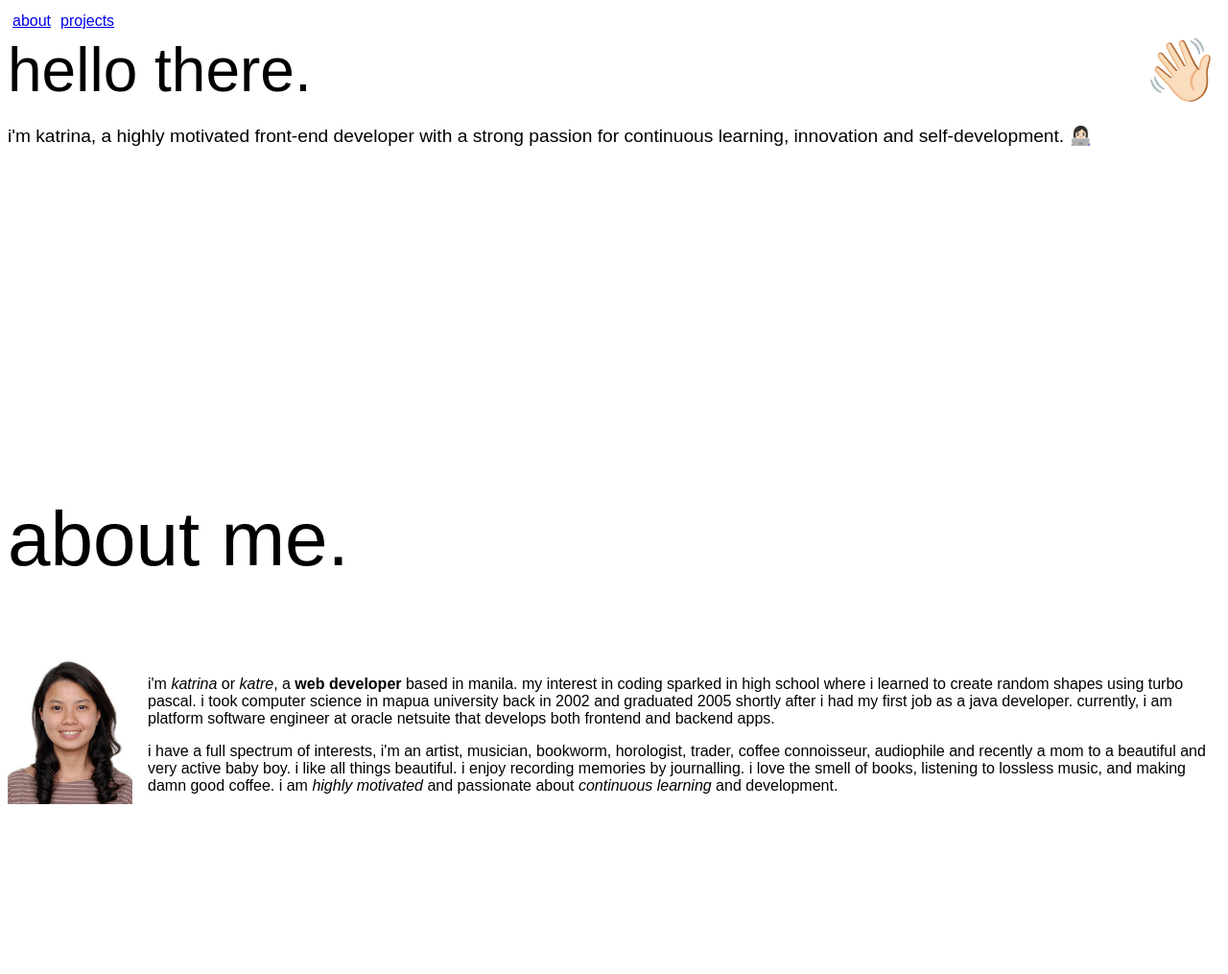
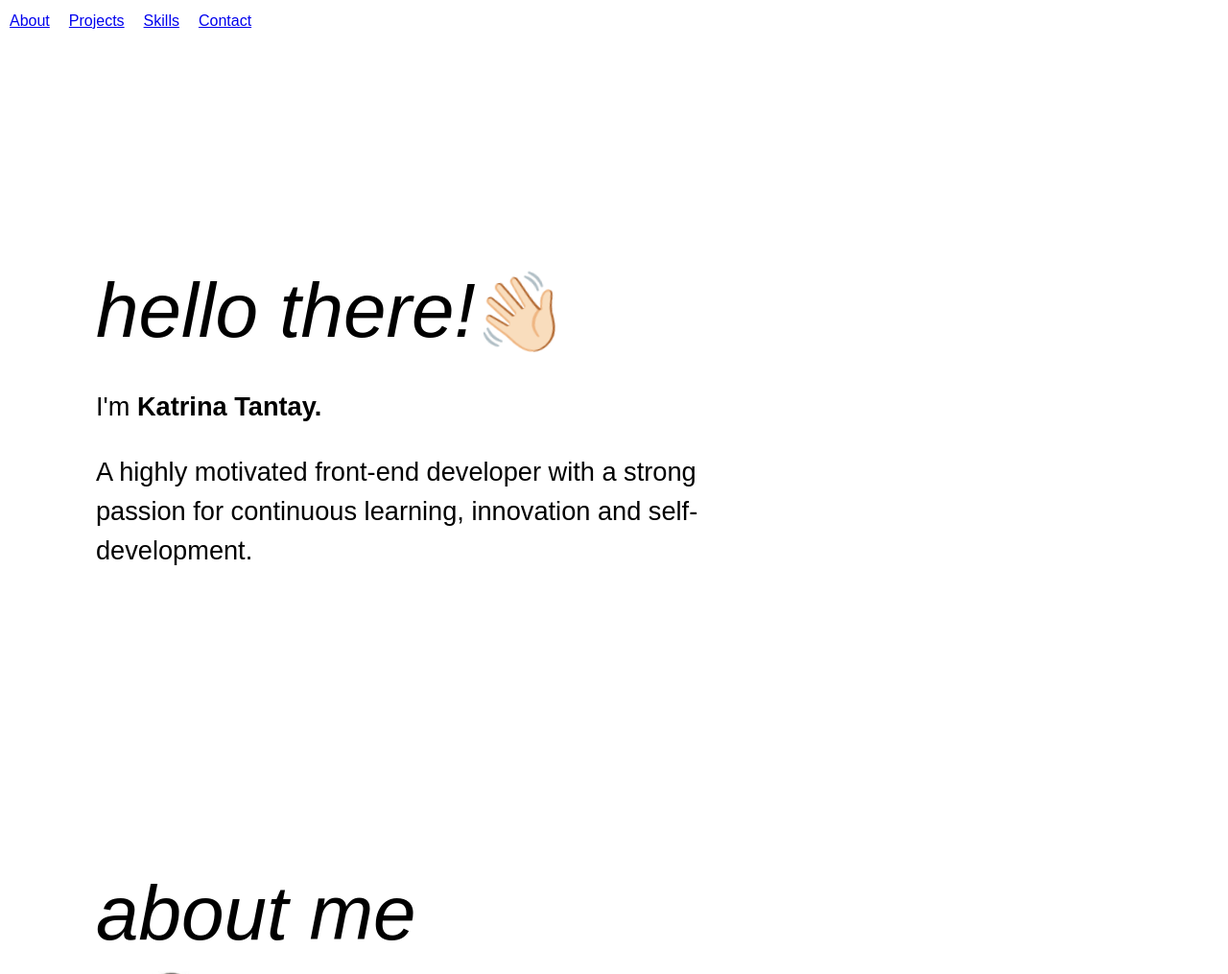
Before and after one commit to kat3samsin/portfolio, a Gatsby site: page / in a window 1280 px wide. Shown: the top 1015 px of the page at 96% size. Built offline with nearby package versions, Linux system fonts and the light colour scheme; Gatsby itself is replaced by a stand-in of ours.

Commit message:
fixed styling

```diff
--- a/src/components/about.js
+++ b/src/components/about.js
@@ -3,45 +3,46 @@ import styled from 'styled-components';
 import Img from 'gatsby-image';
 import PropTypes from 'prop-types';
 
-const StyledMain = styled.main`
-  display: grid;
-  grid-template-cols: repeat(12, 1fr);
-  grid-template-rows: repeat(8, 1fr);
-  grid-gap: 1em;
-`;
 
 const AboutMe = styled.div`
+  @media only screen and (max-width: 600px) {
+    padding-top: 180px;
+    font-size: 4em;
+  }
+  padding-top: 270px;
   font-size: 5em;
-  grid-column: 1 / span 12;
-  grid-row: 3;
+  font-style: italic;
+  align-items: flex-end;
 `;
 
 const Avatar = styled(Img)`
-  width: 15%;
-  height: 20%;
-  grid-column: 1 / span 2;
-  grid-row: 4;
-`
+  // display: inline-block;
+  // padding: 20px;
+`;
+
 const Description = styled.div`
-  font-size: 1em;
-  grid-column: 3 / span 10;
-  grid-row: 4;
+  @media only screen and (max-width: 600px) {
+    font-size: 1em;
+  }
+  font-size: 1.2em;
+  display: inline-block;
+  max-width: 700px;
 `;
 
 const About = ({ data }) => {
   const { frontmatter, html } = data[0].node;
   return (
-    <StyledMain>
-      <AboutMe>{frontmatter.title}</AboutMe>
+    <>
+      <AboutMe data-aos='fade-in'>{frontmatter.title}</AboutMe>
       <Avatar fluid={frontmatter.avatar.childImageSharp.fluid} alt="Avatar" alt='avatar' style={{
-        width: `130px`,
-        height: `150px`
+        width: `15%`,
+        height: `20%`
       }}
       />
-      <Description>
+      <Description data-aos='fade-in'>
         <div dangerouslySetInnerHTML={{ __html: html }} />
       </Description>
-    </StyledMain>
+    </>
   );
 };
 
--- a/src/components/header.js
+++ b/src/components/header.js
@@ -6,20 +6,27 @@ import styled from 'styled-components'
 
 const HeaderStyled = styled.header`
   display: flex;
+  align-content: flex-end;
 `;
 
 const LinkStyled = styled(Link)`
-  padding: 5px;
+  padding: 10px;
 `;
 
 const Header = ({ siteTitle }) => (
   <>
   <HeaderStyled>
     <LinkStyled to="/about">
-      about
+      About
     </LinkStyled>
     <LinkStyled to="/projects">
-      projects
+      Projects
+    </LinkStyled>
+    <LinkStyled to="/skills">
+      Skills
+    </LinkStyled>
+    <LinkStyled to="/contact">
+      Contact
     </LinkStyled>
   </HeaderStyled>
   </>
--- a/src/components/hero.js
+++ b/src/components/hero.js
@@ -1,43 +1,66 @@
 import React from 'react'
-import styled from 'styled-components'
+import styled, { keyframes } from 'styled-components'
 import PropTypes from 'prop-types'
 
-const StyledMain = styled.main`
-  display: flex;
-  flex-wrap: wrap;
-  justify-content: space-between;
+const Hello = styled.div`
+  @media only screen and (max-width: 600px) {
+    padding-top: 0px;
+    font-size: 3em;
+  }
+  padding-top: 100px;
+  font-size: 5em;
+  font-style: italic;
+  display: inline-block;
 `;
 
-const Hello = styled.div`
-  font-size: 4em;
+const helloWave = keyframes`
+  0% { transform: rotate(  0.0deg) }
+  10% { transform: rotate(-10.0deg) }
+  20% { transform: rotate( 12.0deg) }
+  30% { transform: rotate(-10.0deg) }
+  40% { transform: rotate(  9.0deg) }
+  50% { transform: rotate(  0.0deg) }
+  100% { transform: rotate(  0.0deg) }
 `;
 
 const Wave = styled.div`
-  font-size: 4em;
-  animation: {
-    0% { transform: skewX(-15deg); }
-    15% { transform: skewX(15deg); }
-    20% { transform: skewX(0deg); }
-    100% { transform: skewX(0deg); }
-  } .8s infinite alternate;
+  @media only screen and (max-width: 600px) {
+    font-size: 3em;
+  }
+  font-size: 5em;
+  animation-name: ${helloWave};
+  animation-duration: 2.5s;
+  animation-iteration-count: infinite;
+  transform-origin: 70% 70%;
+  display: inline-block;
+`;
+
+const Greetings = styled.div`
+  @media only screen and (max-width: 600px) {
+    font-size: 1.2em;
+  }
+  font-size: 1.7em;
+  max-width: 700px;
+  display: inline-block;
+  padding-top: 20px;
 `;
 
 const Name = styled.div`
-  font-size: 1.2em;
-  grid-column: 3 / 5;
-  grid-row: 3;
+  font-weight: bold;
+  display: inline-block;
 `;
 
 const Hero = ({ data }) => {
   const { frontmatter, html } = data[0].node;
   return (
-    <StyledMain>
-        <Hello>{frontmatter.title}</Hello>
-        <Wave>{frontmatter.wave}</Wave>
-        <Name>
+    <>
+        <Hello data-aos='flip-right'>{frontmatter.title}</Hello>
+        <Wave data-aos='fade-in'>{frontmatter.wave}</Wave>
+        <Greetings data-aos='fade-in'>
+          I'm&nbsp;<Name>Katrina Tantay.&nbsp;</Name>
           <div dangerouslySetInnerHTML={{ __html: html }} />
-        </Name>
-    </StyledMain>
+        </Greetings>
+    </>
   );
 };
 
--- a/src/components/layout.js
+++ b/src/components/layout.js
@@ -13,22 +13,17 @@ import styled from 'styled-components'
 import Header from "./header"
 
 const Container = styled.div`
-  display: grid;
-  grid-template-columns: 2fr;
-  grid-template-areas: "header"
-                       "sidebar main"
-                       "footer"
-`;
+  display: flex;
+  flex-wrap: wrap;
+  align-items: center;
+  justify-content: space-around;
 
-const HeaderStyled = styled(Header)`
-  grid-template-area: header;
+  padding: 120px 100px;
+  max-width: 1440px;
+  margin: 0 auto;
 `;
 
 const Main = styled.div`
-  grid-template-area: main;
-`;
-const Footer = styled.footer`
-  grid-template-area: footer;
 `;
 
 const Layout = ({ children }) => (
@@ -43,13 +38,15 @@ const Layout = ({ children }) => (
       }
     `}
     render={data => (
+      <>
+      <Header siteTitle={data.site.siteMetadata.title} />
       <Container>
-        <Header siteTitle={data.site.siteMetadata.title} />
           <Main>{children}</Main>
-          <Footer>
-            © {new Date().getFullYear()}, kat3samsin
-          </Footer>
       </Container>
+      <footer>
+      © {new Date().getFullYear()}, kat3samsin
+      </footer>
+      </>
     )}
   />
 )
--- a/src/content/about/index.md
+++ b/src/content/about/index.md
@@ -1,8 +1,8 @@
 ---
-title: 'about me.'
+title: 'about me'
 avatar: './me.png'
 background: './about.jpg'
 ---
-i'm *katrina* or *katre*, a **web developer** based in manila. my interest in coding sparked in high school where i learned to create random shapes using turbo pascal. i took computer science in mapua university back in 2002 and graduated 2005 shortly after i had my first job as a java developer. currently, i am platform software engineer at oracle netsuite that develops both frontend and backend apps.
+My interest in coding sparked in high school where I learned to create random shapes using Turbo Pascal. I took CS in Mapua University back in 2002 and graduated 2005, shortly after i had my first job as a Java Developer. Currently, I am a Principal Software Engineer at Oracle NetSuite that designs and build SuiteApps from the ground-up.
 
-i have a full spectrum of interests, i'm an artist, musician, bookworm, horologist, trader, coffee connoisseur, audiophile and recently a mom to a beautiful and very active baby boy. i like all things beautiful. i enjoy recording memories by journalling. i love the smell of books, listening to lossless music, and making damn good coffee. i am *highly motivated* and passionate about *continuous learning* and development.
+I have a full spectrum of interests, I'm an 👩🏻‍🎨, musician, bookworm, horologist, trader, coffee connoisseur, audiophile and recently a mom to a beautiful and very active baby boy. i like all things beautiful. i enjoy recording memories by journalling. i love the smell of books, listening to lossless music, and making damn good coffee. i am *highly motivated* and passionate about *continuous learning* and development.
--- a/src/content/hero/index.md
+++ b/src/content/hero/index.md
@@ -1,5 +1,5 @@
 ---
-title: 'hello there. '
+title: 'hello there! '
 wave: '👋🏻'
 ---
-i'm katrina, a highly motivated front-end developer with a strong passion for continuous learning, innovation and self-development. 👩🏻‍💻
+A highly motivated front-end developer with a strong passion for continuous learning, innovation and self-development.
--- a/src/layouts/index.css
+++ b/src/layouts/index.css
@@ -1,8 +1,19 @@
 @font-face {
-    font-family: "Font Name";
-    src: url("../fonts/Dank\ Mono\ Regular\ [TheFontsMaster.com].otf");
+  font-family: "Font Name";
+  src: url("../fonts/Dank\ Mono\ Regular\ [TheFontsMaster.com].otf");
+}
+
+html {
+  box-sizing: border-box;
 }
 
 body {
-    font-family: "Dank Mono", sans-serif;
+  font-family: "Dank Mono", sans-serif;
+  margin: 0;
+  padding: 0;
+  -webkit-font-smoothing: antialiased;
+  -moz-osx-font-smoothing: grayscale;
+  background-color: #ffffff;
+  line-height: 1.5;
+  width: 100%;
 }
--- a/src/pages/index.js
+++ b/src/pages/index.js
@@ -1,6 +1,8 @@
 import React from "react"
 import { graphql, StaticQuery } from 'gatsby'
 import PropTypes from 'prop-types'
+import AOS from 'aos';
+import 'aos/dist/aos.css';
 
 import Layout from "../components/layout"
 import Hero from "../components/hero"
@@ -9,8 +11,13 @@ import SEO from "../components/seo"
 
 import "../layouts/index.css";
 
+class IndexPage extends React.Component {
+  componentDidMount(){
+    AOS.init({
+      duration : 3000
+    })
+  }
 
-class IndexPage extends React.Component {
   render() {
     const data = this.props.data;
     return (
```
